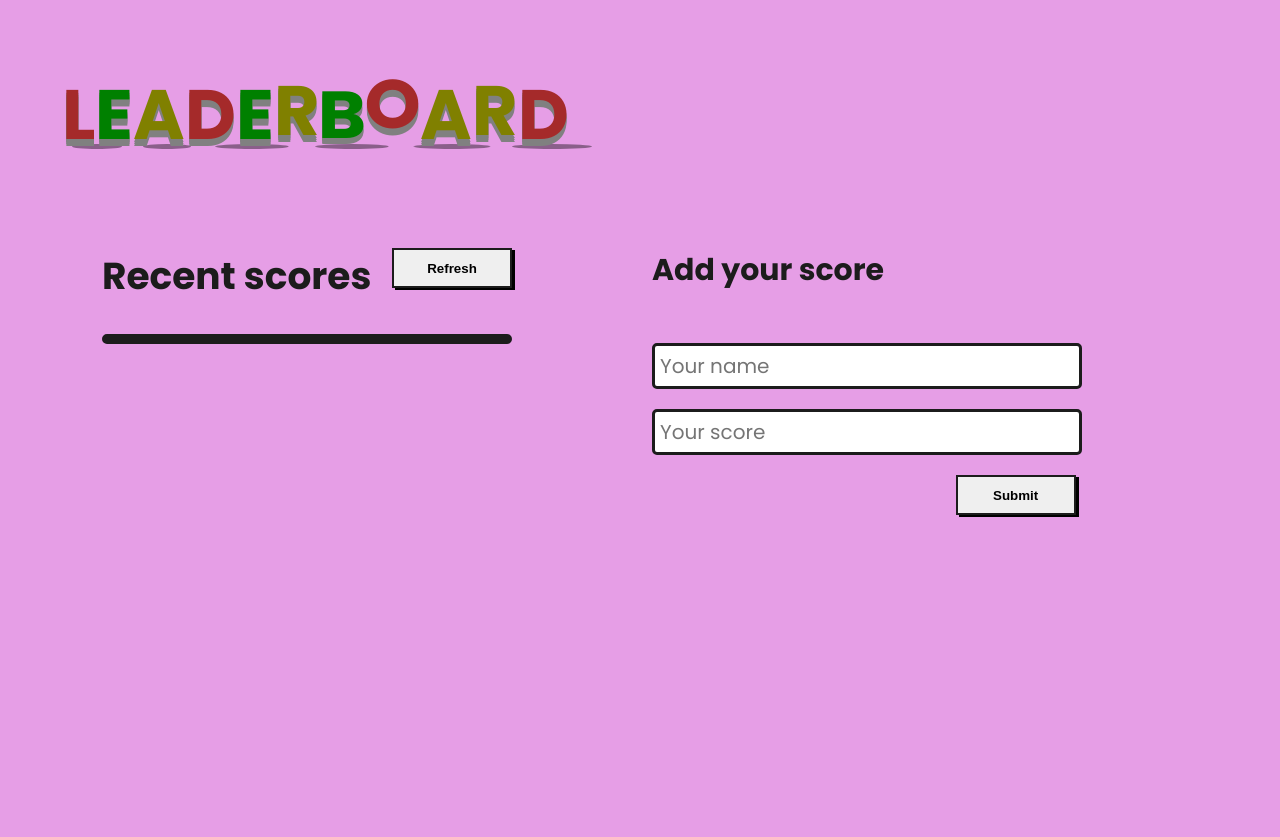
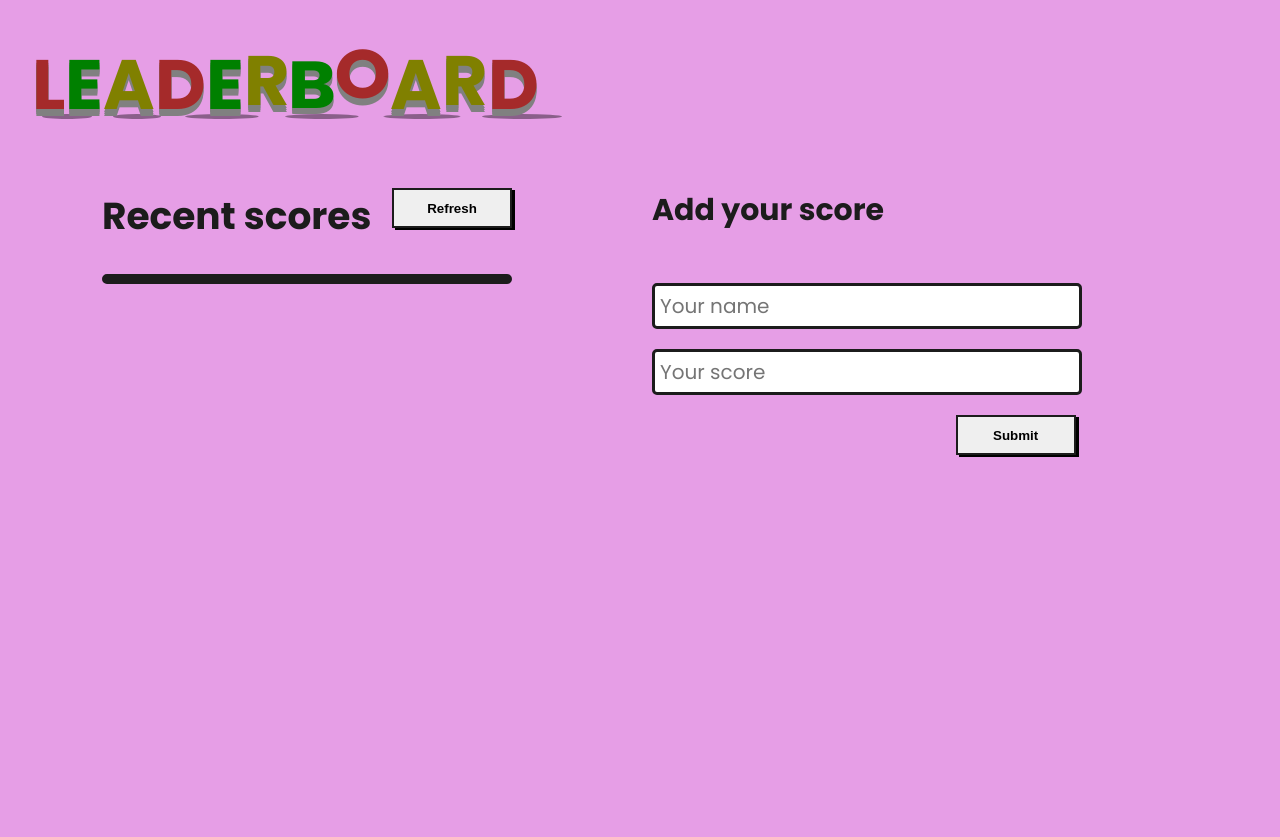
Before and after one commit to JacintaNgwu/Leaderboard, a website built with webpack: page src/index.html in a window 1280 px wide. Built offline with nearby package versions, Linux system fonts and the light colour scheme; no server answers.

Commit message:
Edit bouncing text margin

```diff
--- a/src/styles/style.css
+++ b/src/styles/style.css
@@ -116,7 +116,7 @@ input {
   display: flex;
   font-size: 70px;
   font-weight: bolder;
-  margin: 30px;
+  margin: 10px, 20px, 30px, 40px;
 }
 
 .l,
```
Also changed, not shown: dist/index.js.
